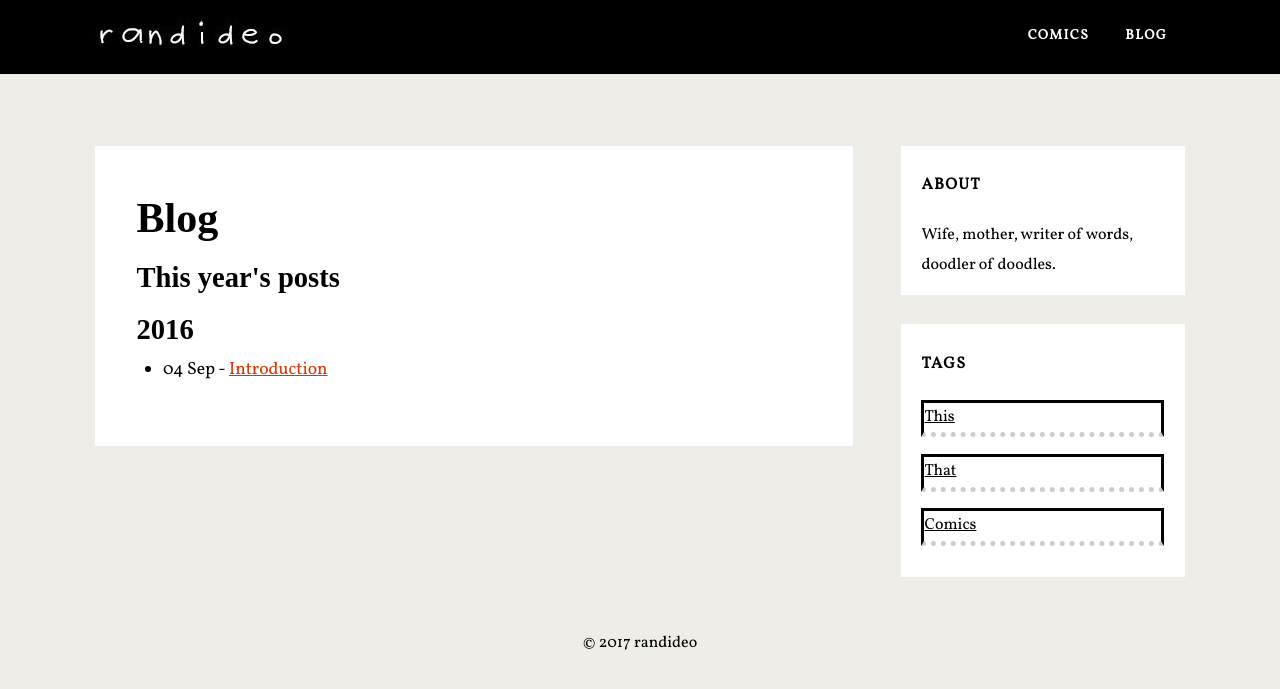
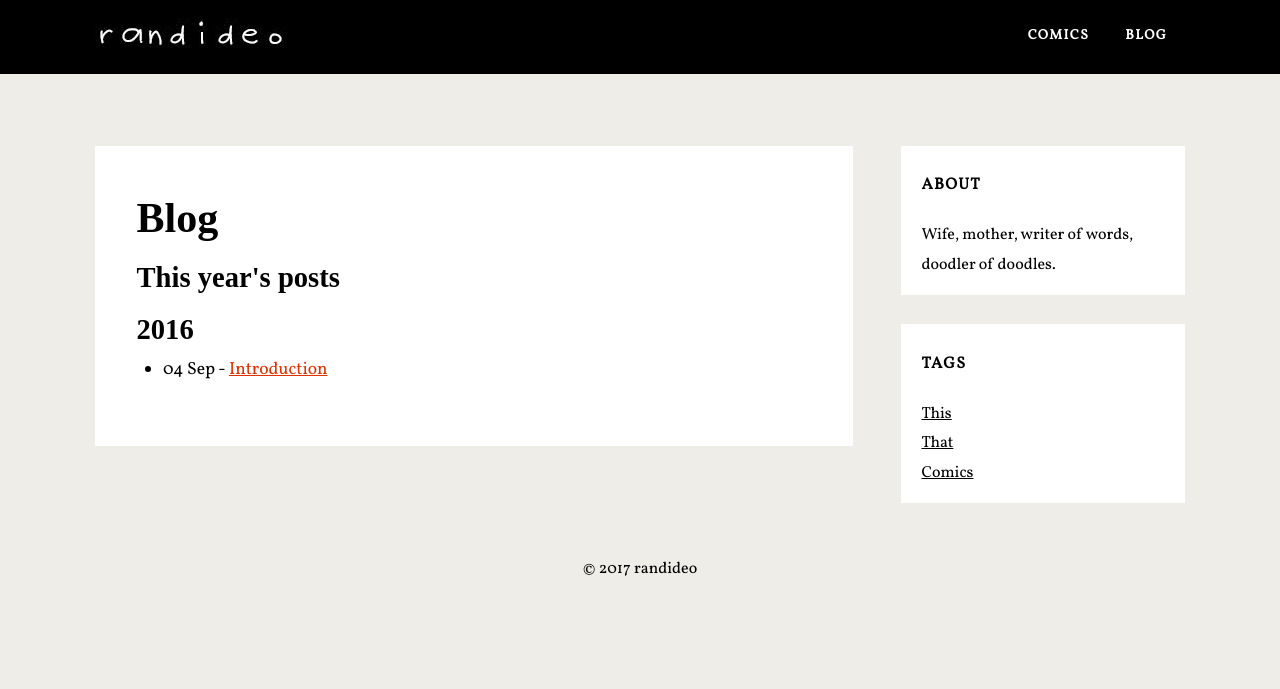
Before and after one commit to randideo/randideo.github.io, a Jekyll site: the page built from blog.html, in a window 1280 px wide. Shown: the top 689 px of the page. Built offline with Jekyll 4.4.1, drawn with Linux system fonts in a browser that asks for light colours; nearby versions of some CDN libraries; some web fonts are replaced; comment, search, counter and statistics services are not loaded.

Commit message:
Update sidebar.html

```diff
--- a/_includes/sidebar.html
+++ b/_includes/sidebar.html
@@ -12,7 +12,7 @@ Wife, mother, writer of words, doodler of doodles.
 <h2 class='title'>Tags</h2>
 <div class='widget-content list-label-widget-content'>
    {% for category in site.tags %}
-  <li style="list-style: none; margin: 1em 0 1.04502em; border-style: solid; border-bottom: thick dotted #ccc;" ><a dir="ltr" href="/tags/#{{ label | first }}">{{ category | first }}</a></li>
+  <li style="list-style: none; border-bottom: #ccc;" ><a dir="ltr" href="/tags/#{{ label | first }}">{{ category | first }}</a></li>
 {% endfor %}
 </div>
 </div>
```
